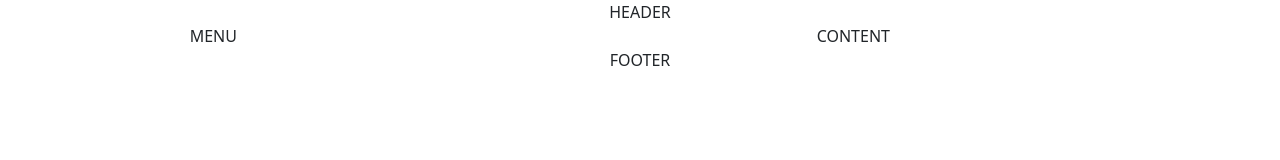
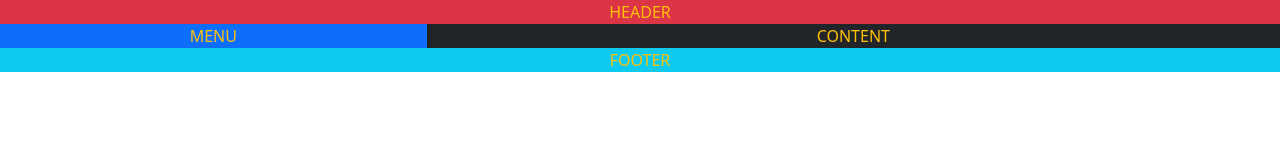
Before and after one commit to MariaRipley/ejercicicios-mod-1-1.9.2, a website: page Ej-1/index.html in a window 1280 px wide. Drawn offline with nearby package versions, Linux system fonts and the light colour scheme.

Commit message:
Add background color and color

```diff
--- a/Ej-1/index.html
+++ b/Ej-1/index.html
@@ -14,16 +14,16 @@
     <title>Mi primera composición con Bootstrap</title>
   </head>
   <body>
-    <div class="container-fluid text-center">
+    <div class="container-fluid text-center text-warning">
       <div class="row">
-        <div class="header col-12">HEADER</div>
+        <div class="header col-12 bg-danger">HEADER</div>
       </div>
       <div class="row">
-        <div class="main col-4">MENU</div>
-        <div class="main col-8">CONTENT</div>
+        <div class="main col-4 bg-primary">MENU</div>
+        <div class="main col-8 bg-dark">CONTENT</div>
       </div>
       <div class="row">
-        <div class="footer col-12">FOOTER</div>
+        <div class="footer col-12 bg-info">FOOTER</div>
       </div>
     </div>
   </body>
```
